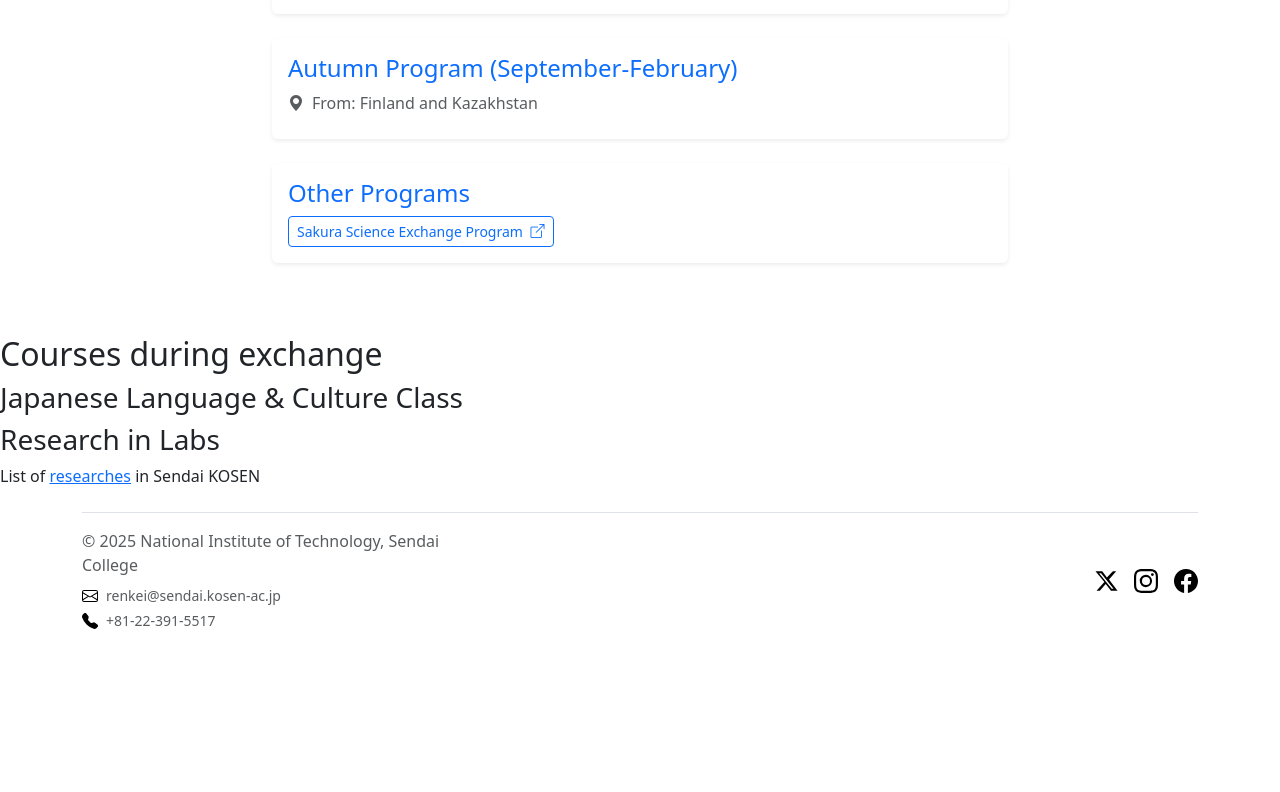
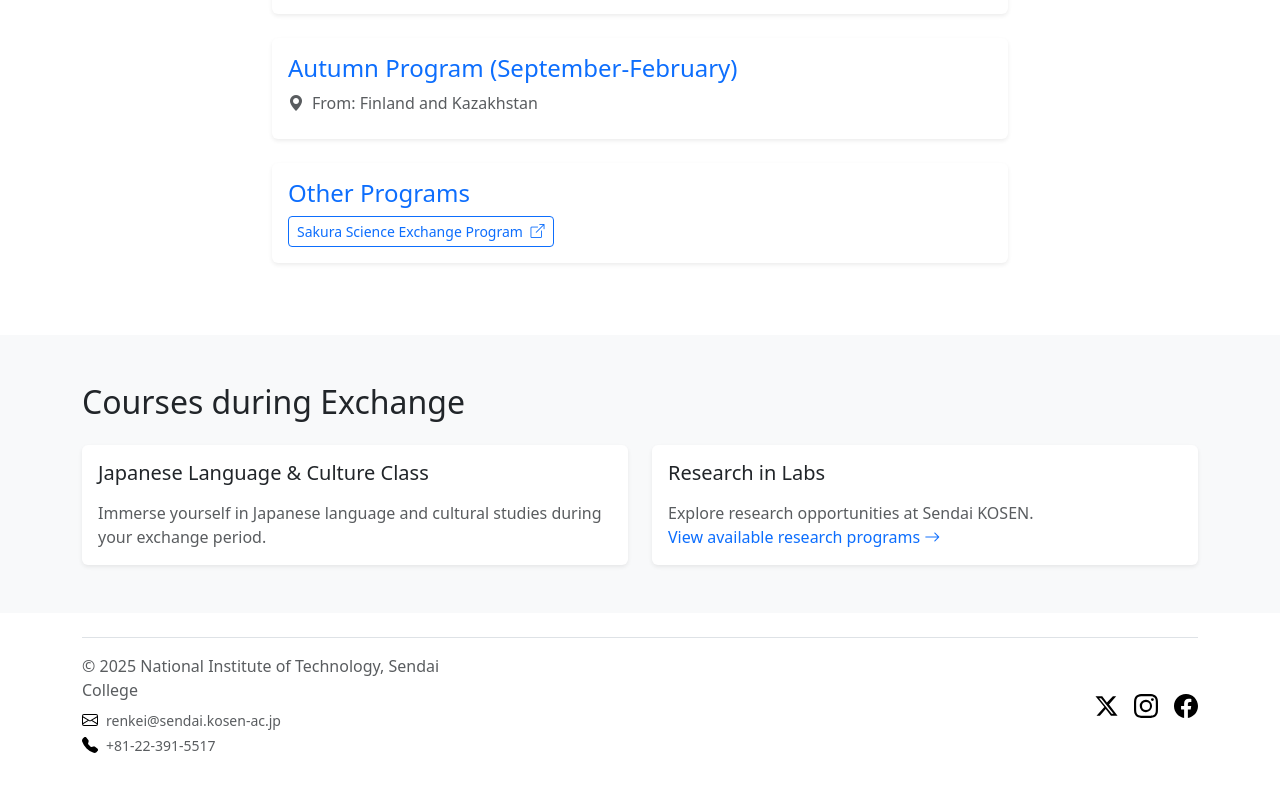
Before and after one commit to WanakitsamphanTh/international-affair, a Next.js app: page /en/course in a window 1280 px wide. Shown: the part 833-1625 px from the top of the page. Before the commit the page ends 1504 px from the top, so only its background shows below. Built offline with nearby package versions, Linux system fonts and the light colour scheme.

Commit message:
edit course

```diff
--- a/src/app/en/course/page.js
+++ b/src/app/en/course/page.js
@@ -20,16 +20,42 @@ const Hero = () => {
   );
 };
 
-const Classes = () => {
-  return (
-    <section>
-      <h2>Courses during exchange</h2>
-      <h3>Japanese Language & Culture Class</h3>
-      <h3>Research in Labs</h3>
-      <p>List of <Link href="https://www.sendai-nct.ac.jp/english/research/rs-introduction/">researches</Link> in Sendai KOSEN</p>
-    </section>
-  );
-}
+const CourseInfo = () => (
+  <section className="py-5 bg-light">
+    <div className="container">
+      <h2 className="mb-4">Courses during Exchange</h2>
+      <div className="row g-4">
+        <div className="col-md-6">
+          <div className="card h-100 border-0 shadow-sm">
+            <div className="card-body">
+              <h3 className="h5 mb-3">Japanese Language & Culture Class</h3>
+              <p className="text-muted mb-0">
+                Immerse yourself in Japanese language and cultural studies during your exchange period.
+              </p>
+            </div>
+          </div>
+        </div>
+        <div className="col-md-6">
+          <div className="card h-100 border-0 shadow-sm">
+            <div className="card-body">
+              <h3 className="h5 mb-3">Research in Labs</h3>
+              <p className="text-muted mb-0">
+                Explore research opportunities at Sendai KOSEN.{" "}<br/>
+                <Link
+                  href="https://www.sendai-nct.ac.jp/english/research/rs-introduction/"
+                  className="text-primary text-decoration-none"
+                >
+                  View available research programs
+                  <i className="bi bi-arrow-right ms-1"></i>
+                </Link>
+              </p>
+            </div>
+          </div>
+        </div>
+      </div>
+    </div>
+  </section>
+);
 
 const ExchangeProgram = ({ title, country, additionalInfo, link }) => (
   <div className="card mb-4 border-0 shadow-sm">
@@ -118,7 +144,7 @@ export default function Courses(){
         <>
         <Hero />
         <Range />
-        <Classes />
+        <CourseInfo />
         </>
     );
 }
```
